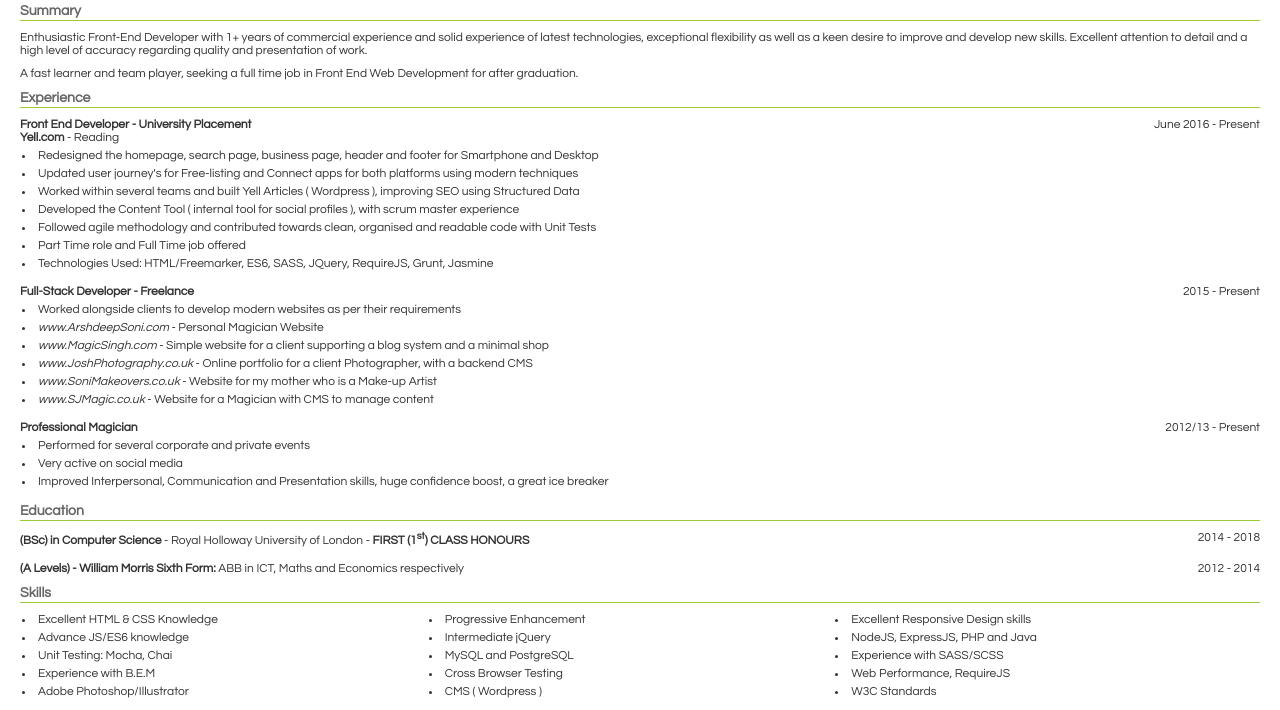
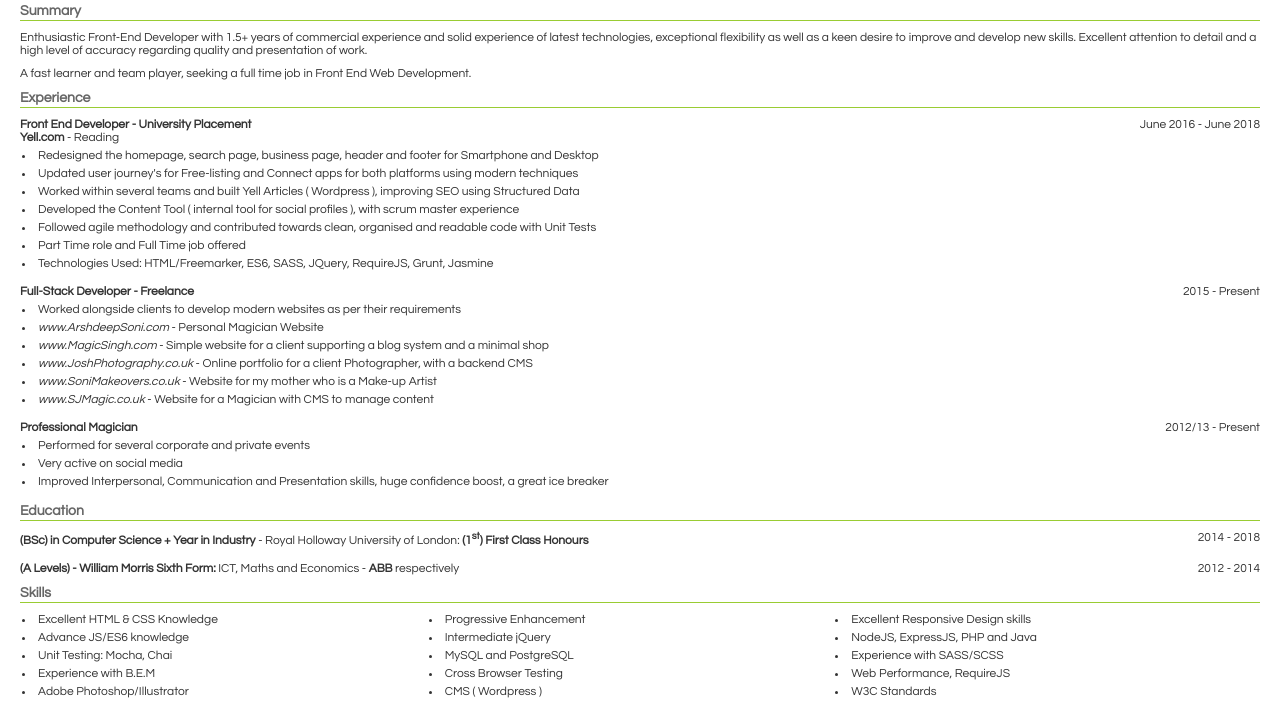
Before and after one commit to ArshSoni/cv, a plain HTML site: page index.html in a window 1280 px wide. Shown: the part 87-797 px from the top of the page. Drawn offline with Linux system fonts and the light colour scheme.

Commit message:
updated CV

```diff
--- a/index.html
+++ b/index.html
@@ -28,11 +28,11 @@
     <section class="section summary">
       <h3 class="section--heading">Summary</h3>
       <div class="section--body">
-        <p>Enthusiastic Front-End Developer with 1+ years of commercial experience and solid experience of latest technologies, exceptional flexibility as well as a keen desire to improve and
+        <p>Enthusiastic Front-End Developer with 1.5+ years of commercial experience and solid experience of latest technologies, exceptional flexibility as well as a keen desire to improve and
             develop new skills. Excellent attention to detail and a high level of accuracy regarding
             quality and presentation of work.</p>
 
-        <p>A fast learner and team player, seeking a full time job in Front End Web Development for after graduation.</p>
+        <p>A fast learner and team player, seeking a full time job in Front End Web Development.</p>
       </div>
     </section>
 
@@ -42,7 +42,7 @@
       <div class="section--body">
         <div class="experience--item">
           <strong>Front End Developer - University Placement</strong>
-          <span class="pull-right">June 2016 - Present</span>
+          <span class="pull-right">June 2016 - June 2018</span>
           <p>
             <strong>Yell.com</strong>
             <span>- Reading</span>
@@ -104,10 +104,10 @@
       <div class="section--body">
         <div class="education--item">
           <span>
-            <strong>(BSc) in Computer Science</strong>
-            <span>- Royal Holloway University of London - </span>
+            <strong>(BSc) in Computer Science + Year in Industry</strong>
+            <span>- Royal Holloway University of London: </span>
             <span class="education--uniResults">
-              <strong>FIRST (1<sup>st</sup>) CLASS HONOURS</strong>
+              <strong>(1<sup>st</sup>) First Class Honours</strong>
             </span>
           </span>
           <p class="pull-right">2014 - 2018</p>
@@ -119,7 +119,7 @@
           <p class="pull-right">2012 - 2014</p>
           <p>
             <strong>(A Levels) - William Morris Sixth Form: </strong>
-            <span>ABB in ICT, Maths and Economics respectively</span>
+            <span>ICT, Maths and Economics - <strong>ABB</strong> respectively</span>
           </p>
         </div>
       </div>
```
Also changed, not shown: 1 other file.
